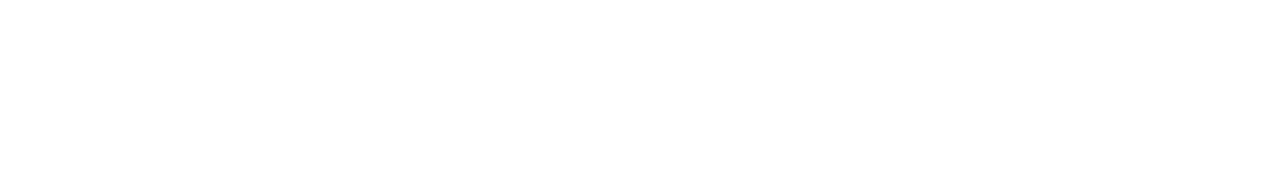
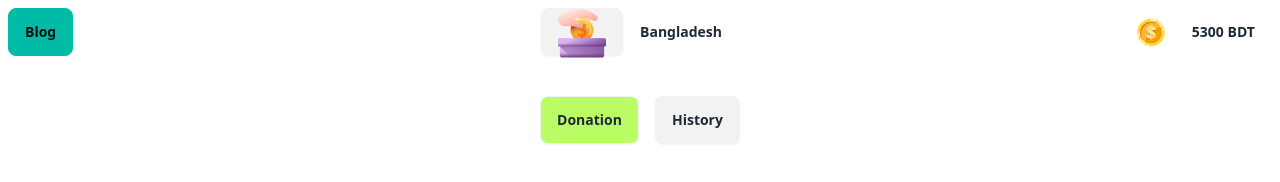
Before and after one commit to hasannaime/Assignment-5, a plain HTML site: page index.html in a window 1280 px wide. Drawn offline with nearby package versions, Linux system fonts and the light colour scheme.

Commit message:
Navbar design

```diff
--- a/index.html
+++ b/index.html
@@ -7,8 +7,105 @@
     <link href="https://cdn.jsdelivr.net/npm/daisyui@4.12.10/dist/full.min.css" rel="stylesheet" type="text/css" />
      <script src="https://cdn.tailwindcss.com"></script>
 
+
+     <!-- colors link -->
+
+     <script>
+        tailwind.config = {
+          theme: {
+            extend: {
+              colors: {
+
+                primary: 'rgba(186, 252, 100, 1)',
+              }
+            }
+          }
+        }
+      </script>
+
 </head>
 <body>
 
+    <header>
+
+
+        <!-- navbar start here -->
+
+
+        <div class="navbar bg-white">
+
+
+            <div class="navbar-start">
+                <button class="btn btn-active btn-accent">Blog</button>
+            </div>
+
+
+            <div class="navbar-center ">
+
+
+                <button class="btn  ">
+                    <img src="images/logo.png" alt="">
+                  </button>
+
+                  <button class="btn btn-ghost ">
+
+
+                        <h1 class=" ">Bangladesh</h1>
+
+
+                    </div>
+                  </button>
+
+
+
+
+                  <div class="navbar-end">
+                    <button class="btn btn-ghost btn-circle">
+
+                      <img src="images/coin.png" alt="">
+
+                    </button>
+
+                    <button class="btn btn-ghost  ">
+
+                      <h1>5300 BDT </h2>
+
+                    </button>
+                  </div>
+
+              </div>
+
+
+            </div>
+
+
+
+        </header>
+
+         <!-- navbar end here -->
+
+
+
+
+    <main>
+
+        <!-- double button create start here-->
+
+
+       <div class="flex  items-center justify-center mt-8 gap-4 ">
+
+        <button class="btn bg-primary " >Donation</button>
+        <button class="btn " tabindex="-1" role="button" aria-disabled="true">
+             History
+            </button>
+
+       </div>
+
+         <!-- double buton create ends here-->
+
+
+
+
+    </main>
 </body>
 </html>
```
